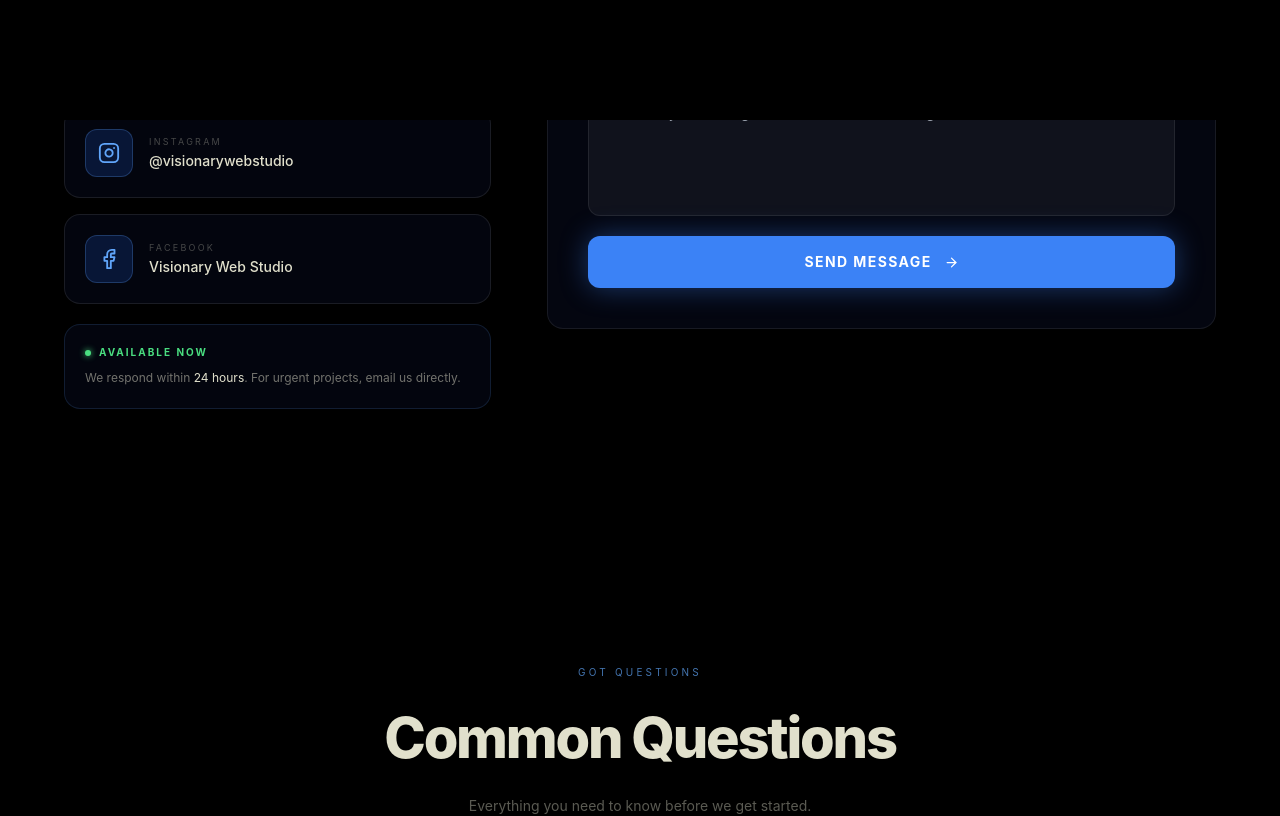
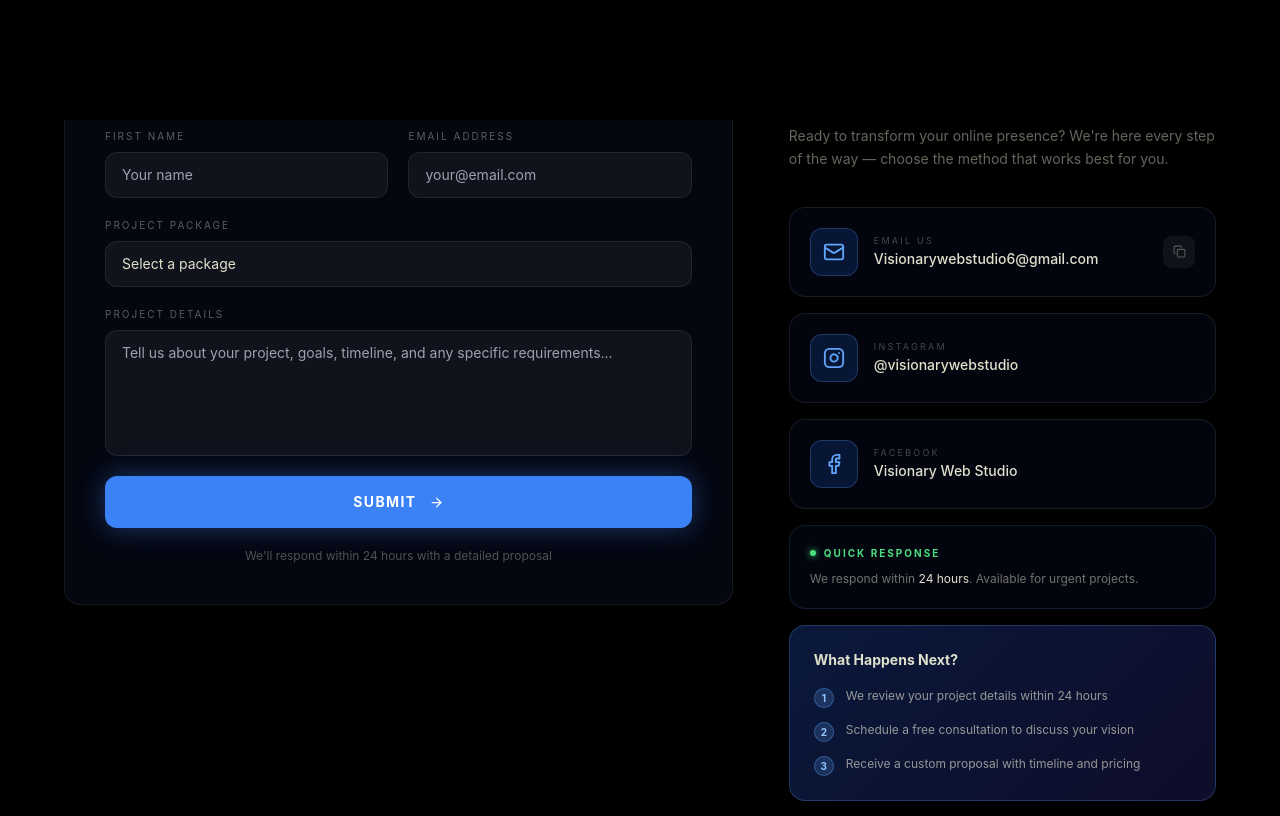
Before and after one commit to traviskenlocean1-oss/VISIONARY, a React (Vite) app: page /contact in a window 1280 px wide. Shown: the part 1080-1896 px from the top of the page. Built offline with nearby package versions, Linux system fonts and the light colour scheme.

Commit message:
feat: redesign contact form layout — form left, info + what happens next right

```diff
--- a/src/pages/Contact.tsx
+++ b/src/pages/Contact.tsx
@@ -252,37 +252,25 @@ export default function Contact() {
       {/* CONTACT FORM + METHODS */}
       <section id="contact-form" className="relative py-24 md:py-32 px-6 md:px-10">
         <div className="max-w-6xl mx-auto">
+          <motion.div
+            className="text-center mb-14"
+            initial={{ opacity: 0, y: 20 }}
+            animate={{ opacity: 1, y: 0 }}
+            transition={{ duration: 0.7, delay: 0.1 }}
+          >
+            <h2 className="font-extrabold tracking-tight mb-3" style={{ fontSize: 'clamp(28px, 4vw, 48px)', color: '#E1E0CC', letterSpacing: '-0.04em' }}>
+              Ready to Get Started?
+            </h2>
+            <p className="text-base max-w-lg mx-auto" style={{ color: 'rgba(225,224,204,0.45)' }}>
+              Tell us about your project and we'll get back to you within 24 hours with a custom proposal.
+            </p>
+          </motion.div>
+
           <div className="grid grid-cols-1 lg:grid-cols-5 gap-10 lg:gap-14 items-start">
 
-            {/* Left */}
-            <div className="lg:col-span-2 flex flex-col gap-4">
-              <div className="mb-4">
-                <p className="text-[10px] tracking-[0.32em] uppercase mb-3" style={{ color: 'rgba(96,165,250,0.7)' }}>Contact Methods</p>
-                <h2 className="font-extrabold tracking-tight leading-tight" style={{ fontSize: 'clamp(24px, 3.5vw, 38px)', color: '#E1E0CC', letterSpacing: '-0.03em' }}>
-                  Multiple ways<br />to reach us.
-                </h2>
-              </div>
-
-              <ContactCard icon={<Mail size={22} />} label="Email Us Directly" value={CONTACT_EMAIL} href={`mailto:${CONTACT_EMAIL}`} delay={0.1} />
-              <ContactCard icon={<Instagram size={22} />} label="Instagram" value="@visionarywebstudio" href="https://instagram.com/visionarywebstudio" delay={0.2} />
-              <ContactCard icon={<Facebook size={22} />} label="Facebook" value="Visionary Web Studio" href="https://facebook.com" delay={0.3} />
-
-              <motion.div className="mt-1 rounded-2xl p-5"
-                style={{ background: 'rgba(5,8,20,0.7)', backdropFilter: 'blur(20px)', WebkitBackdropFilter: 'blur(20px)', border: '1px solid rgba(96,165,250,0.15)' }}
-                initial={{ opacity: 0, y: 16 }} animate={{ opacity: 1, y: 0 }} transition={{ delay: 0.45, duration: 0.6 }}>
-                <div className="flex items-center gap-2 mb-2">
-                  <div className="w-1.5 h-1.5 rounded-full" style={{ background: '#4ade80', boxShadow: '0 0 6px #4ade80' }} />
-                  <span className="text-[10px] tracking-[0.2em] uppercase font-bold" style={{ color: '#4ade80' }}>Available Now</span>
-                </div>
-                <p className="text-xs leading-relaxed" style={{ color: 'rgba(225,224,204,0.5)' }}>
-                  We respond within <span style={{ color: '#E1E0CC' }}>24 hours</span>. For urgent projects, email us directly.
-                </p>
-              </motion.div>
-            </div>
-
-            {/* Right — form */}
+            {/* LEFT — Form */}
             <motion.div className="lg:col-span-3"
-              initial={{ opacity: 0, x: 24 }} animate={{ opacity: 1, x: 0 }}
+              initial={{ opacity: 0, x: -24 }} animate={{ opacity: 1, x: 0 }}
               transition={{ duration: 0.7, ease: [0.16, 1, 0.3, 1], delay: 0.2 }}>
               {status === 'sent' ? (
                 <div className="rounded-2xl p-14 text-center"
@@ -297,10 +285,11 @@ export default function Contact() {
               ) : (
                 <form onSubmit={handleSubmit} className="rounded-2xl p-8 md:p-10 flex flex-col gap-5"
                   style={{ background: 'rgba(5,8,20,0.8)', backdropFilter: 'blur(28px)', WebkitBackdropFilter: 'blur(28px)', border: '1px solid rgba(255,255,255,0.08)' }}>
+                  <p className="font-bold text-lg mb-1" style={{ color: '#E1E0CC' }}>Send Us a Message</p>
                   <div className="grid grid-cols-1 sm:grid-cols-2 gap-5">
                     {[
-                      { name: 'name', label: 'Name', type: 'text', placeholder: 'Your name' },
-                      { name: 'email', label: 'Email', type: 'email', placeholder: 'your@email.com' },
+                      { name: 'name', label: 'First Name', type: 'text', placeholder: 'Your name' },
+                      { name: 'email', label: 'Email Address', type: 'email', placeholder: 'your@email.com' },
                     ].map((f) => (
                       <div key={f.name} className="flex flex-col gap-2">
                         <label className="text-[10px] tracking-[0.2em] uppercase" style={{ color: 'rgba(225,224,204,0.4)' }}>{f.label}</label>
@@ -329,8 +318,8 @@ export default function Contact() {
                   </div>
 
                   <div className="flex flex-col gap-2">
-                    <label className="text-[10px] tracking-[0.2em] uppercase" style={{ color: 'rgba(225,224,204,0.4)' }}>Tell us about your project</label>
-                    <textarea name="message" rows={5} placeholder="What are you building? Who is it for? What's the goal?"
+                    <label className="text-[10px] tracking-[0.2em] uppercase" style={{ color: 'rgba(225,224,204,0.4)' }}>Project Details</label>
+                    <textarea name="message" rows={5} placeholder="Tell us about your project, goals, timeline, and any specific requirements..."
                       className="w-full px-4 py-3 text-sm rounded-xl outline-none resize-none transition-all duration-200"
                       style={{ background: 'rgba(255,255,255,0.05)', border: '1px solid rgba(255,255,255,0.08)', color: '#E1E0CC' }}
                       onFocus={(e) => { (e.currentTarget as HTMLElement).style.borderColor = 'rgba(96,165,250,0.5)'; (e.currentTarget as HTMLElement).style.background = 'rgba(255,255,255,0.08)' }}
@@ -344,12 +333,72 @@ export default function Contact() {
                     className="group w-full py-4 rounded-xl font-bold text-sm tracking-widest uppercase transition-all duration-300 flex items-center justify-center gap-3"
                     style={{ background: status === 'sending' ? 'rgba(96,165,250,0.4)' : '#3b82f6', color: '#fff', boxShadow: status === 'sending' ? 'none' : '0 0 28px rgba(59,130,246,0.4)' }}>
                     {status === 'sending' ? 'Sending...' : (
-                      <><span>Send Message</span><ArrowRight size={15} className="group-hover:translate-x-1 transition-transform duration-200" /></>
+                      <><span>Submit</span><ArrowRight size={15} className="group-hover:translate-x-1 transition-transform duration-200" /></>
                     )}
                   </button>
+                  <p className="text-center text-xs" style={{ color: 'rgba(225,224,204,0.35)' }}>
+                    We'll respond within 24 hours with a detailed proposal
+                  </p>
                 </form>
               )}
             </motion.div>
+
+            {/* RIGHT — Get In Touch + What Happens Next */}
+            <div className="lg:col-span-2 flex flex-col gap-4">
+              <motion.div
+                initial={{ opacity: 0, x: 24 }} animate={{ opacity: 1, x: 0 }}
+                transition={{ duration: 0.7, ease: [0.16, 1, 0.3, 1], delay: 0.15 }}
+              >
+                <p className="text-[10px] tracking-[0.32em] uppercase mb-3" style={{ color: 'rgba(96,165,250,0.7)' }}>Contact Methods</p>
+                <h3 className="font-extrabold tracking-tight mb-5" style={{ fontSize: 'clamp(20px, 2.5vw, 28px)', color: '#E1E0CC', letterSpacing: '-0.03em' }}>
+                  Get In Touch
+                </h3>
+                <p className="text-sm leading-relaxed mb-5" style={{ color: 'rgba(225,224,204,0.45)' }}>
+                  Ready to transform your online presence? We're here every step of the way — choose the method that works best for you.
+                </p>
+              </motion.div>
+
+              <ContactCard icon={<Mail size={22} />} label="Email Us" value={CONTACT_EMAIL} href={`mailto:${CONTACT_EMAIL}`} delay={0.2} />
+              <ContactCard icon={<Instagram size={22} />} label="Instagram" value="@visionarywebstudio" href="https://instagram.com/visionarywebstudio" delay={0.3} />
+              <ContactCard icon={<Facebook size={22} />} label="Facebook" value="Visionary Web Studio" href="https://facebook.com" delay={0.4} />
+
+              <motion.div
+                className="rounded-2xl p-5"
+                style={{ background: 'rgba(5,8,20,0.7)', backdropFilter: 'blur(20px)', WebkitBackdropFilter: 'blur(20px)', border: '1px solid rgba(96,165,250,0.15)' }}
+                initial={{ opacity: 0, y: 16 }} animate={{ opacity: 1, y: 0 }} transition={{ delay: 0.5, duration: 0.6 }}
+              >
+                <div className="flex items-center gap-2 mb-2">
+                  <div className="w-1.5 h-1.5 rounded-full" style={{ background: '#4ade80', boxShadow: '0 0 6px #4ade80' }} />
+                  <span className="text-[10px] tracking-[0.2em] uppercase font-bold" style={{ color: '#4ade80' }}>Quick Response</span>
+                </div>
+                <p className="text-xs leading-relaxed" style={{ color: 'rgba(225,224,204,0.5)' }}>
+                  We respond within <span style={{ color: '#E1E0CC' }}>24 hours</span>. Available for urgent projects.
+                </p>
+              </motion.div>
+
+              {/* What Happens Next */}
+              <motion.div
+                className="rounded-2xl p-6"
+                style={{ background: 'linear-gradient(135deg, rgba(37,99,235,0.25) 0%, rgba(79,70,229,0.18) 100%)', border: '1px solid rgba(96,165,250,0.25)' }}
+                initial={{ opacity: 0, y: 16 }} animate={{ opacity: 1, y: 0 }} transition={{ delay: 0.6, duration: 0.6 }}
+              >
+                <p className="font-bold text-sm mb-4" style={{ color: '#E1E0CC' }}>What Happens Next?</p>
+                <div className="flex flex-col gap-3">
+                  {[
+                    'We review your project details within 24 hours',
+                    'Schedule a free consultation to discuss your vision',
+                    'Receive a custom proposal with timeline and pricing',
+                  ].map((step, i) => (
+                    <div key={i} className="flex items-start gap-3">
+                      <div className="w-5 h-5 rounded-full flex items-center justify-center flex-shrink-0 text-[10px] font-bold mt-0.5" style={{ background: 'rgba(96,165,250,0.2)', border: '1px solid rgba(96,165,250,0.35)', color: '#93c5fd' }}>
+                        {i + 1}
+                      </div>
+                      <p className="text-xs leading-relaxed" style={{ color: 'rgba(225,224,204,0.65)' }}>{step}</p>
+                    </div>
+                  ))}
+                </div>
+              </motion.div>
+            </div>
           </div>
         </div>
       </section>
```
